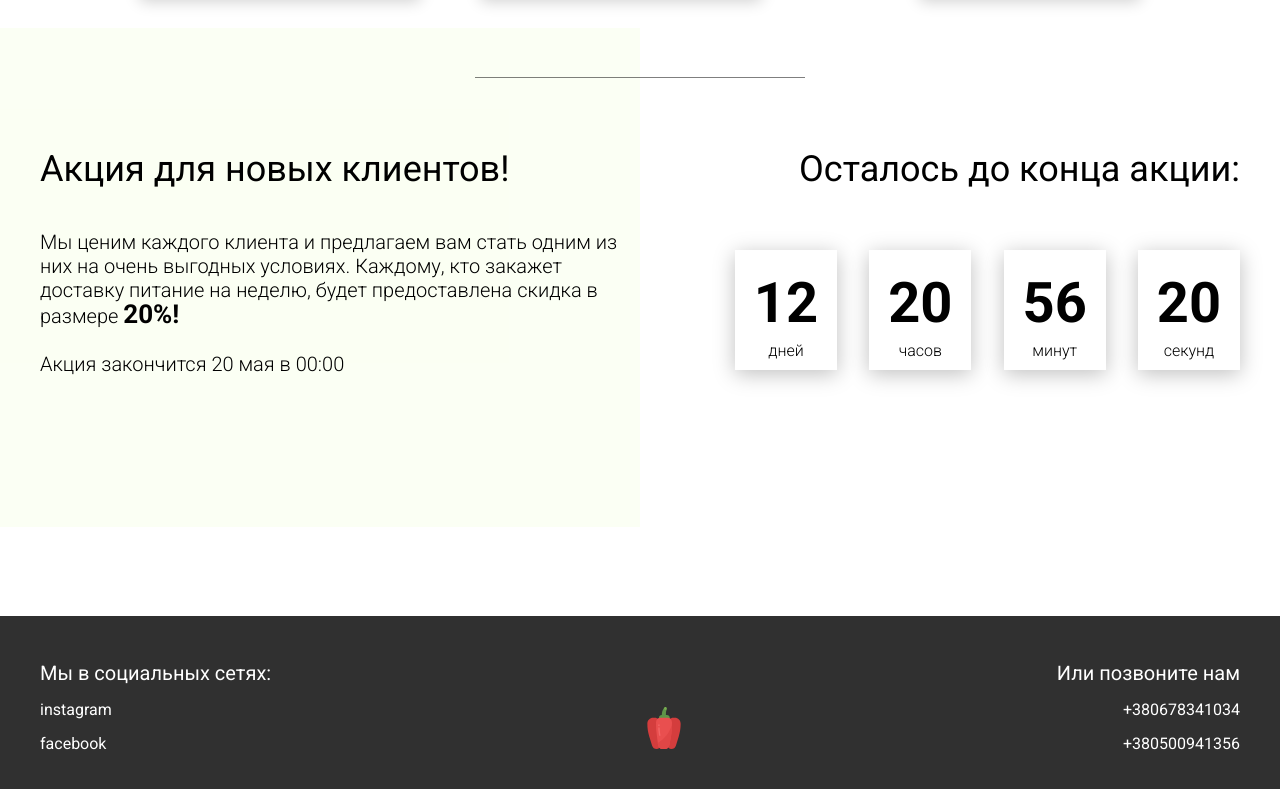
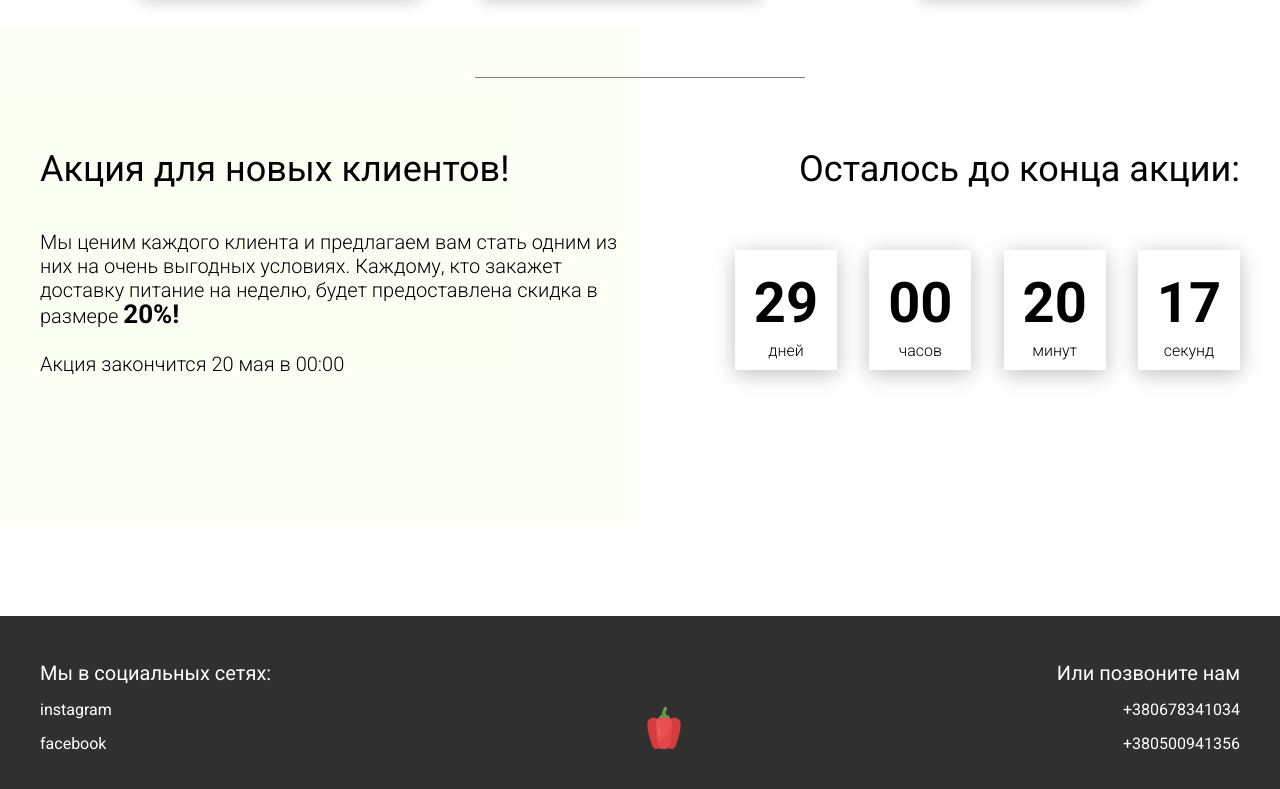
Before and after one commit to pla1n1111/Food, a plain HTML site: page index.html in a window 1280 px wide. Shown: the part 3448-4237 px from the top of the page. Drawn offline with Linux system fonts and the light colour scheme.

Commit message:
add timer

```diff
--- a/index.html
+++ b/index.html
@@ -20,7 +20,7 @@
             </nav>
         </div>
         <div class="header__right-block">
-            <button class="btn btn_white">Связаться с нами</button>
+            <button data-modal class="btn btn_white">Связаться с нами</button>
         </div>
     </header>
     <div class="sidepanel">
@@ -97,7 +97,7 @@
                 </div>
             </div>
             <div class="offer__action">
-                <button class="btn btn_dark">Связаться с нами</button>
+                <button data-modal class="btn btn_dark">Связаться с нами</button>
             </div>
         </div>
         <div class="container">
@@ -313,7 +313,7 @@
         <div class="modal__dialog">
             <div class="modal__content">
                 <form action="#">
-                    <div class="modal__close">&times;</div>
+                    <div data-close class="modal__close">&times;</div>
                     <div class="modal__title">Мы свяжемся с вами как можно быстрее!</div>
                     <input required placeholder="Ваше имя" name="name" type="text" class="modal__input">
                     <input required placeholder="Ваш номер телефона" name="phone" type="phone" class="modal__input">
--- a/js/script.js
+++ b/js/script.js
@@ -35,4 +35,67 @@ window.addEventListener('DOMContentLoaded', () => {
             });
         }
     });
+
+    //Timer
+
+    const deadline = '2025-07-11'
+
+    function getTimeRemaining(endtime) {
+        let days, hours, minutes, seconds;
+        const t = Date.parse(endtime) - Date.parse(new Date());
+
+        if (t <= 0) {
+            days = 0;
+            hours = 0;
+            minutes = 0;
+            seconds = 0;
+        } else {
+            days = Math.floor(t / (1000 * 60 * 60 * 24)),
+            hours = Math.floor((t / 1000 * 60 * 60) % 24),
+            minutes = Math.floor((t / 1000 / 60) % 60),
+            seconds = Math.floor((t / 1000) % 60);
+        }
+
+        return {
+            total: t,
+            days: days,
+            hours: hours,
+            minutes: minutes,
+            seconds: seconds
+        };
+    }
+
+    function getZero(num) {
+        if (num >= 0 && num < 10) {
+            return `0${num}`;
+        } else {
+            return num;
+        }
+    }
+
+    function setClock(selector, endtime) {
+        const timer = document.querySelector(selector),
+              days = timer.querySelector('#days'),
+              hours = timer.querySelector('#hours'),
+              minutes = timer.querySelector('#minutes'),
+              seconds = timer.querySelector('#seconds');
+              timeInterval = setInterval(updateClock, 1000);
+
+        updateClock();
+
+        function updateClock() {
+            const t = getTimeRemaining(endtime);
+
+            days.innerHTML = getZero(t.days);
+            hours.innerHTML = getZero(t.hours);
+            minutes.innerHTML = getZero(t.minutes);
+            seconds.innerHTML = getZero(t.seconds);
+
+            if (t.total <= 0) {
+                clearInterval(timeInterval);
+            }
+        }
+    }
+
+    setClock('.timer', deadline);
 });
```
